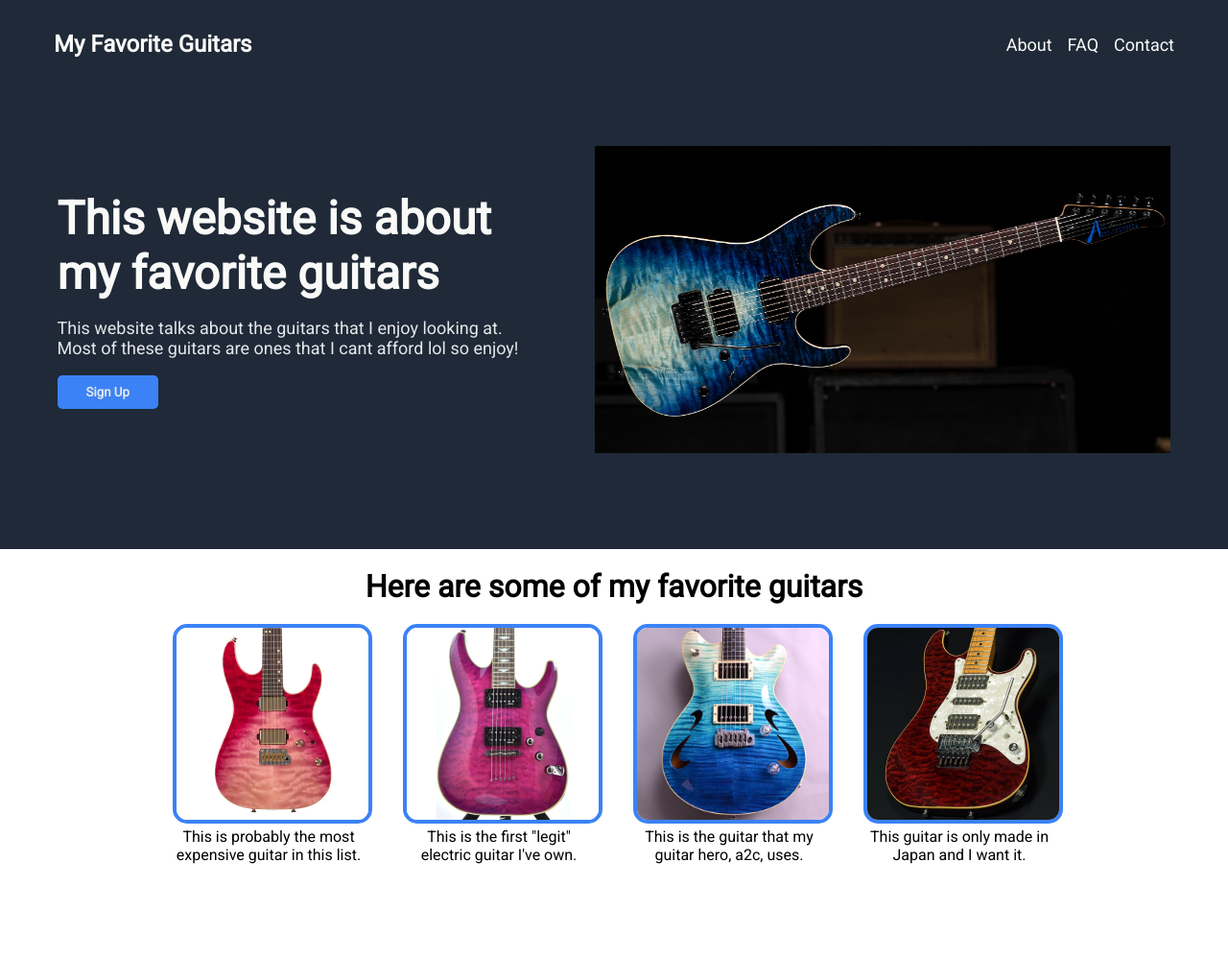
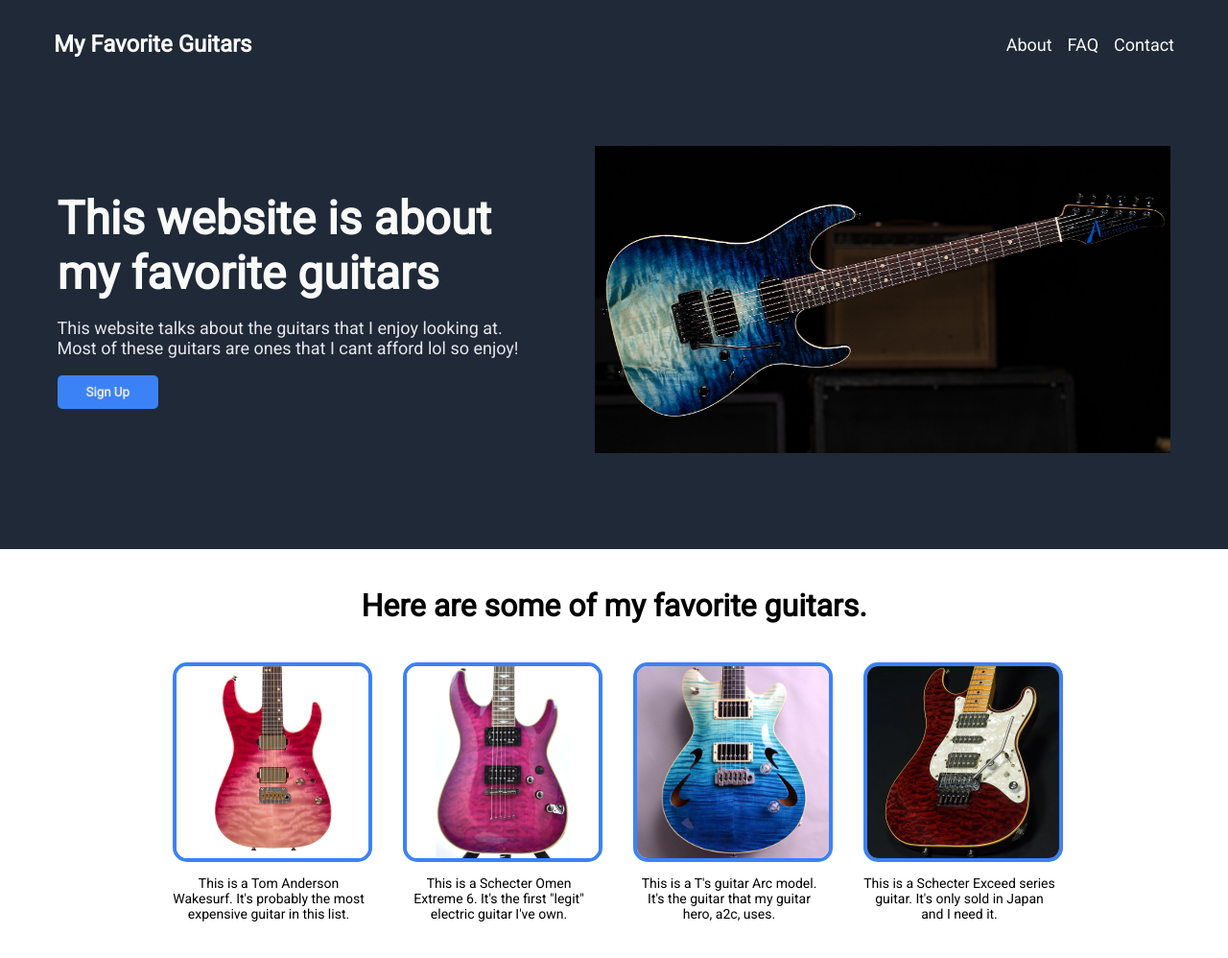
Before and after one commit to rcSabucido/top_landing_page, a plain HTML site: page index.html in a window 1280 px wide. Shown: the whole page at 96% size. Before the commit the page ends 900 px from the top, so only its background shows below. Drawn offline with Linux system fonts and the light colour scheme.

Commit message:
Finish 2nd section by modifying html and css

```diff
--- a/index.html
+++ b/index.html
@@ -29,23 +29,23 @@
     </div> <!--this is the end of the hero section-->
 
     <div class="info-section">
-        <div class="title">Here are some of my favorite guitars</div>
+        <div class="title">Here are some of my favorite guitars.</div>
         <div class="container">
             <div class="info">
                 <img src="./images/01-redsurf.webp" alt="redsurf">
-                <div class="text-info">This is probably the most expensive guitar in this list.</div>
+                <div class="text-info">This is a Tom Anderson Wakesurf. It's probably the most expensive guitar in this list.</div>
             </div>
             <div class="info">
                 <img src="./images/02-omen.jpg" alt="omen">
-                <div class="text-info">This is the first "legit" electric guitar I've own.</div>
+                <div class="text-info">This is a Schecter Omen Extreme 6. It's the first "legit" electric guitar I've own.</div>
             </div>
             <div class="info">
                 <img src="./images/03-arc.jpg" alt="arc">
-                <div class="text-info">This is the guitar that my guitar hero, a2c, uses.</div>
+                <div class="text-info">This is a T's guitar Arc model. It's the guitar that my guitar hero, a2c, uses.</div>
             </div>
             <div class="info">
                 <img src="./images/04-exceed.webp" alt="exceed">
-                <div class="text-info">This guitar is only made in Japan and I want it.</div>
+                <div class="text-info">This is a Schecter Exceed series guitar. It's only sold in Japan and I need it.</div>
             </div>
         </div>
 
--- a/style.css
+++ b/style.css
@@ -90,17 +90,19 @@ button {
     height: 200px;
     border: 4px solid #3B82F6;
     border-radius: 15px;
+    margin-bottom: 10px;
 }
 
 .title {
-    margin-top: 20px;
-    margin-bottom: 20px;
+    margin-top: 40px;
+    margin-bottom: 40px;
     font-size: 32px;
     font-weight: 800;
 }
 
 .info-section {
     text-align: center;
+    padding-bottom: 40px;
 }
 
 .container {
@@ -109,6 +111,11 @@ button {
     gap: 40px;
 }
 
+.text-info {
+    font-size: 14px;
+    font-weight:lighter;
+}
+
 .info {
     max-width: 200px;
 }
```
